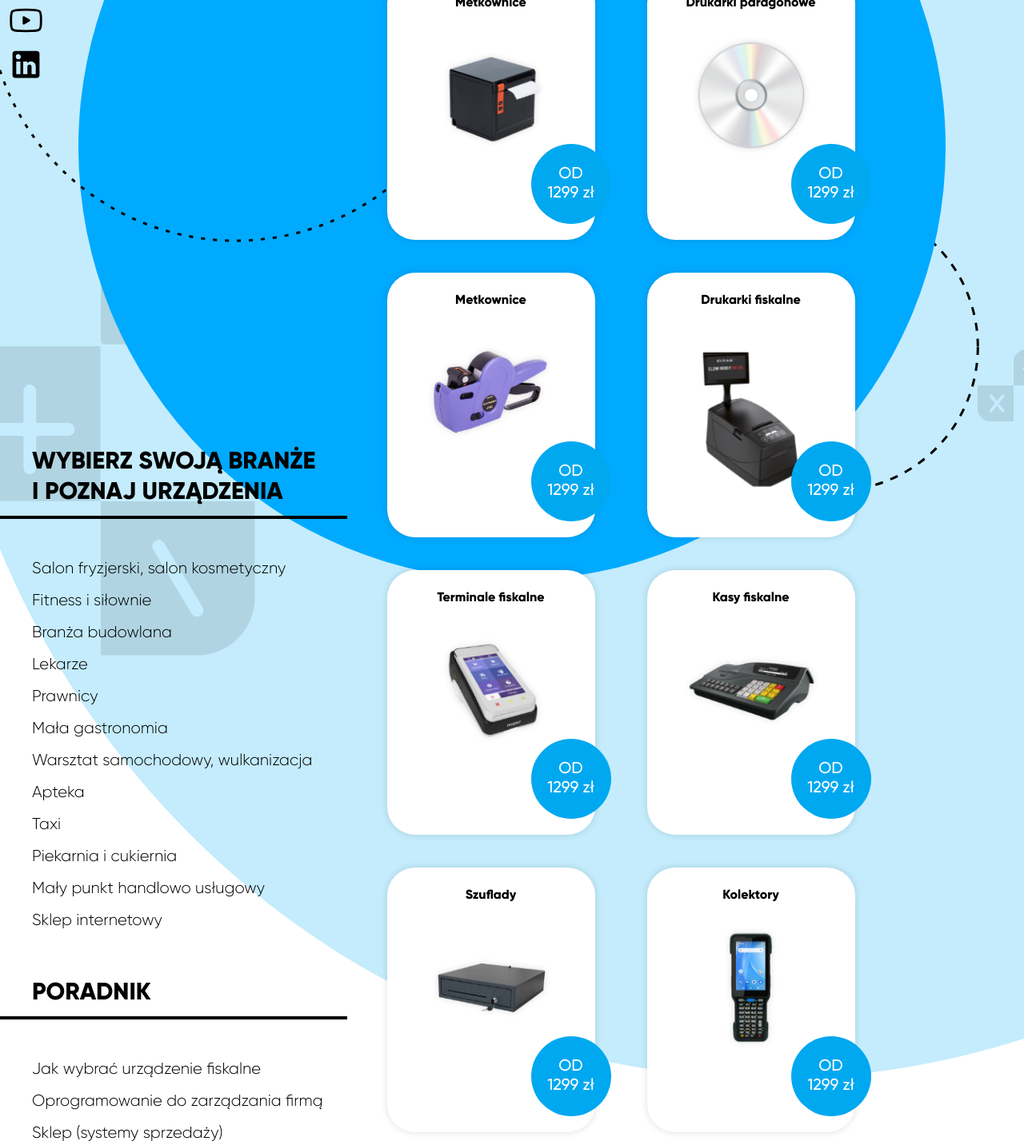
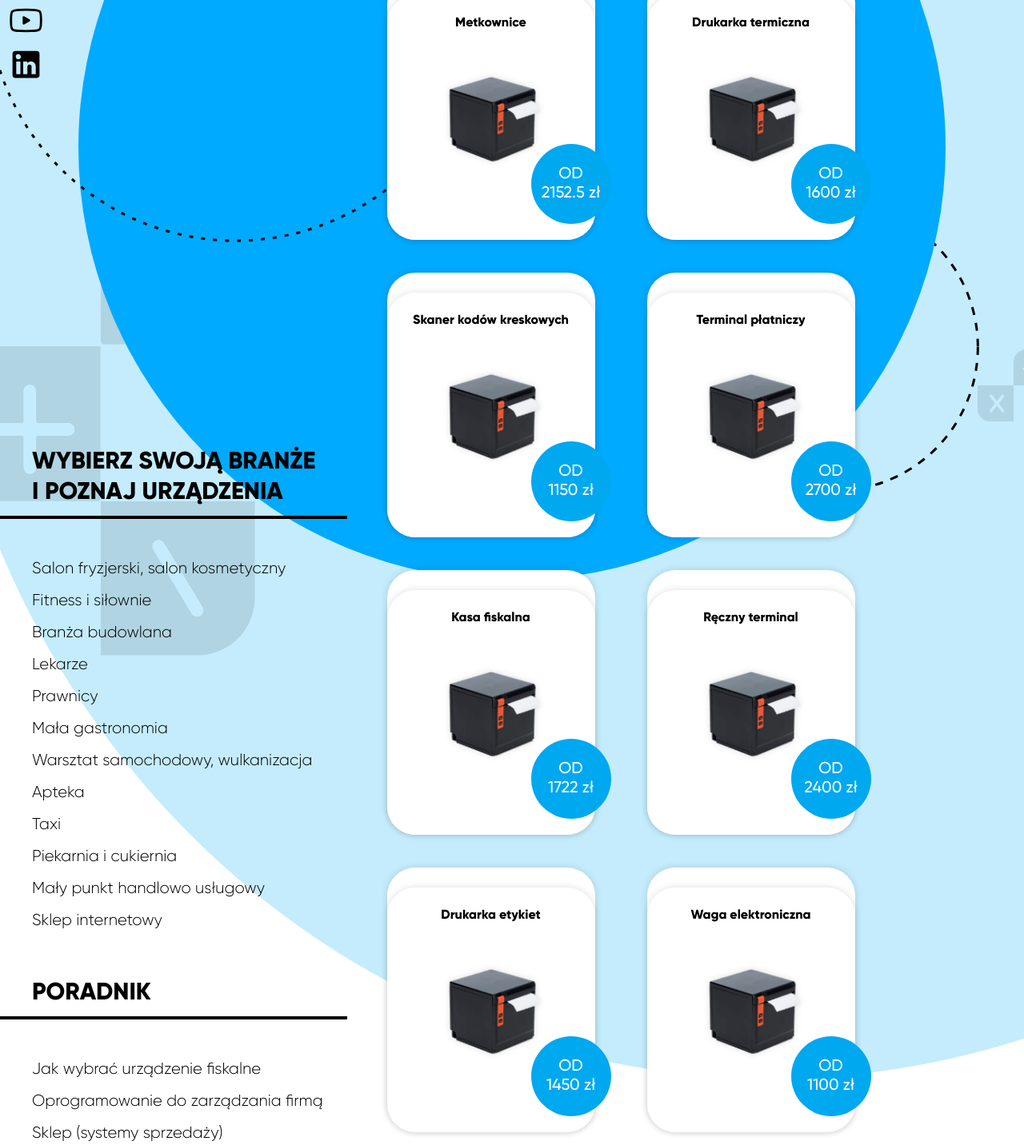
Before and after one commit to TomaszGrobelski/FiskasyHTML, a plain HTML site: page pages/catalog.html in a window 1280 px wide. Shown: the part 541-1973 px from the top of the page at 80% size. Drawn offline with Linux system fonts and the light colour scheme.

Commit message:
Fiskast Fixes-search-product

```diff
--- a/data/products.json
+++ b/data/products.json
@@ -9,10 +9,138 @@
   },
   {
     "id": 2,
-    "title": "Drukarki paragonowe",
-    "image": "/images/products/agt.png",
+    "title": "Drukarka termiczna",
+    "image": "/images/products/agu.png",
     "nettoPrice": 1350,
-    "bruttoPrice": 1500,
+    "bruttoPrice": 1600,
+    "producer": "NOVITUS"
+  },
+  {
+    "id": 3,
+    "title": "Skaner kodów kreskowych",
+    "image": "/images/products/agu.png",
+    "nettoPrice": 980,
+    "bruttoPrice": 1150,
+    "producer": "NOVITUS"
+  },
+  {
+    "id": 4,
+    "title": "Terminal płatniczy",
+    "image": "/images/products/agu.png",
+    "nettoPrice": 2200,
+    "bruttoPrice": 2700,
+    "producer": "NOVITUS"
+  },
+  {
+    "id": 5,
+    "title": "Kasa fiskalna",
+    "image": "/images/products/agu.png",
+    "nettoPrice": 1400,
+    "bruttoPrice": 1722,
+    "producer": "NOVITUS"
+  },
+  {
+    "id": 6,
+    "title": "Ręczny terminal",
+    "image": "/images/products/agu.png",
+    "nettoPrice": 1950,
+    "bruttoPrice": 2400,
+    "producer": "NOVITUS"
+  },
+  {
+    "id": 7,
+    "title": "Drukarka etykiet",
+    "image": "/images/products/agu.png",
+    "nettoPrice": 1200,
+    "bruttoPrice": 1450,
+    "producer": "NOVITUS"
+  },
+  {
+    "id": 8,
+    "title": "Waga elektroniczna",
+    "image": "/images/products/agu.png",
+    "nettoPrice": 900,
+    "bruttoPrice": 1100,
+    "producer": "NOVITUS"
+  },
+  {
+    "id": 9,
+    "title": "Monitor dotykowy",
+    "image": "/images/products/agu.png",
+    "nettoPrice": 2700,
+    "bruttoPrice": 3200,
+    "producer": "NOVITUS"
+  },
+  {
+    "id": 10,
+    "title": "System POS",
+    "image": "/images/products/agu.png",
+    "nettoPrice": 3500,
+    "bruttoPrice": 4300,
+    "producer": "NOVITUS"
+  },
+  {
+    "id": 11,
+    "title": "Drukarka mobilna",
+    "image": "/images/products/agu.png",
+    "nettoPrice": 800,
+    "bruttoPrice": 1000,
+    "producer": "NOVITUS"
+  },
+  {
+    "id": 12,
+    "title": "Podajnik etykiet",
+    "image": "/images/products/agu.png",
+    "nettoPrice": 1150,
+    "bruttoPrice": 1400,
+    "producer": "NOVITUS"
+  },
+  {
+    "id": 13,
+    "title": "Etykiety termiczne",
+    "image": "/images/products/agu.png",
+    "nettoPrice": 300,
+    "bruttoPrice": 370,
+    "producer": "NOVITUS"
+  },
+  {
+    "id": 14,
+    "title": "Czytnik kart RFID",
+    "image": "/images/products/agu.png",
+    "nettoPrice": 650,
+    "bruttoPrice": 800,
+    "producer": "NOVITUS"
+  },
+  {
+    "id": 15,
+    "title": "Skaner ręczny",
+    "image": "/images/products/agu.png",
+    "nettoPrice": 750,
+    "bruttoPrice": 920,
+    "producer": "NOVITUS"
+  },
+  {
+    "id": 16,
+    "title": "Komputer przemysłowy",
+    "image": "/images/products/agu.png",
+    "nettoPrice": 3000,
+    "bruttoPrice": 3700,
+    "producer": "NOVITUS"
+  },
+  {
+    "id": 17,
+    "title": "Stacja dokująca",
+    "image": "/images/products/agu.png",
+    "nettoPrice": 500,
+    "bruttoPrice": 620,
+    "producer": "NOVITUS"
+  },
+  {
+    "id": 18,
+    "title": "Oprogramowanie POS",
+    "image": "/images/products/agu.png",
+    "nettoPrice": 1700,
+    "bruttoPrice": 2100,
     "producer": "NOVITUS"
   }
 ]
--- /dev/null
+++ b/js/catalog.js
@@ -0,0 +1,55 @@
+document.addEventListener('DOMContentLoaded', function () {
+  const productsContainer = document.querySelector('.products-container');
+  const searchInput = document.getElementById('search-input'); // Upewnij się, że ten element istnieje na stronie
+  const searchInputMobile = document.getElementById('search-input-mobile'); // Upewnij się, że ten element istnieje na stronie
+
+  function fetchAndRenderProducts(query = '') {
+    fetch('../data/products.json')
+      .then((response) => response.json())
+      .then((products) => {
+        // Filtruj produkty, jeśli jest zapytanie
+        const filteredProducts = products.filter((product) => product.title.toLowerCase().includes(query.toLowerCase()));
+
+        // Wyczyść kontener przed dodaniem nowych produktów
+        productsContainer.innerHTML = '';
+
+        // Renderowanie produktów
+        filteredProducts.forEach((product) => {
+          const productCard = document.createElement('a');
+          productCard.href = `/pages/product.html?id=${product.id}`;
+          productCard.className = 'product-card';
+
+          productCard.innerHTML = `
+              <div class="product-card">
+                <p class="product-card__title">${product.title}</p>
+                <img src="${product.image}" class="product-card__image" />
+                <div class="price-box">
+                  <span class="price-box__value">OD</span>
+                  <span class="price-box__value">${product.bruttoPrice} zł</span>
+                </div>
+              </div>
+            `;
+
+          productsContainer.appendChild(productCard);
+        });
+      })
+      .catch((error) => console.error('Error fetching products:', error));
+  }
+
+  // Fetch products initially
+  fetchAndRenderProducts();
+
+  // Add event listener for the search input
+  if (searchInput) {
+    searchInput.addEventListener('input', function () {
+      const searchQuery = searchInput.value.trim();
+      fetchAndRenderProducts(searchQuery);
+    });
+  }
+  if (searchInputMobile) {
+    searchInputMobile.addEventListener('input', function () {
+      const searchQuery = searchInputMobile.value.trim();
+      fetchAndRenderProducts(searchQuery);
+    });
+  }
+});
--- a/pages/catalog.html
+++ b/pages/catalog.html
@@ -300,7 +300,7 @@
         <p class="product-catalog-subheader">kasy fiskalne ONLINE</p>
 
         <div class="products-container">
-          <a href="/pages/product.html?id=1">
+          <!-- <a href="/pages/product.html?id=1">
             <div class="product-card">
               <p class="product-card__title">Metkownice</p>
               <img src="/images/products/agu.png" class="product-card__image" />
@@ -449,7 +449,7 @@
               <span class="price-box__value">OD</span>
               <span class="price-box__value">1299 zł</span>
             </div>
-          </div>
+          </div> -->
         </div>
 
         <div class="catalog-description">
@@ -787,5 +787,6 @@
     <script src="/js/navbar.js"></script>
     <script src="/js/productDetail.js"></script>
     <script src="/js/search.js"></script>
+    <script src="/js/catalog.js"></script>
   </body>
 </html>
--- a/styles.scss
+++ b/styles.scss
@@ -45,6 +45,8 @@ li {
 a{
   text-decoration: none;
   color: inherit;
+  padding: 0;
+  margin: 0;
 }
 
 body {
--- a/styles/Catalog/catalog.scss
+++ b/styles/Catalog/catalog.scss
@@ -5,18 +5,22 @@
   align-items: center;
   padding-top: 10px;
   z-index: 200;
+  min-height: 900px;
 
   @media (min-width: 768px) {
     padding-top: 250px;
+    min-height: 2000px;
   }
 
   @media (min-width: 1024px) {
     padding-top: 290px;
     padding-left: 250px;
+    min-height: 2200px;
   }
   @media (min-width: 1280px) {
     padding-top: 325px;
     padding-left: 272px;
+    min-height: 2300px;
   }
 
   .product-catalog-header {
--- a/styles/Home/Hero/background/background.scss
+++ b/styles/Home/Hero/background/background.scss
@@ -68,7 +68,7 @@
   top: 157px;
   left: 305px;
   width: 59px;
-  z-index: 250;
+  z-index: -20;
 
   @media (min-width: 768px) {
     display: block;
@@ -97,7 +97,7 @@
   top: 157px;
   left: 305px;
   width: 59px;
-  z-index: 250;
+  z-index: -20;
 
   @media (min-width: 768px) {
     display: block;
```
Also changed, not shown: styles.css, styles/Catalog/catalog.css, styles/Home/Hero/background/background.css, 2 other files.
